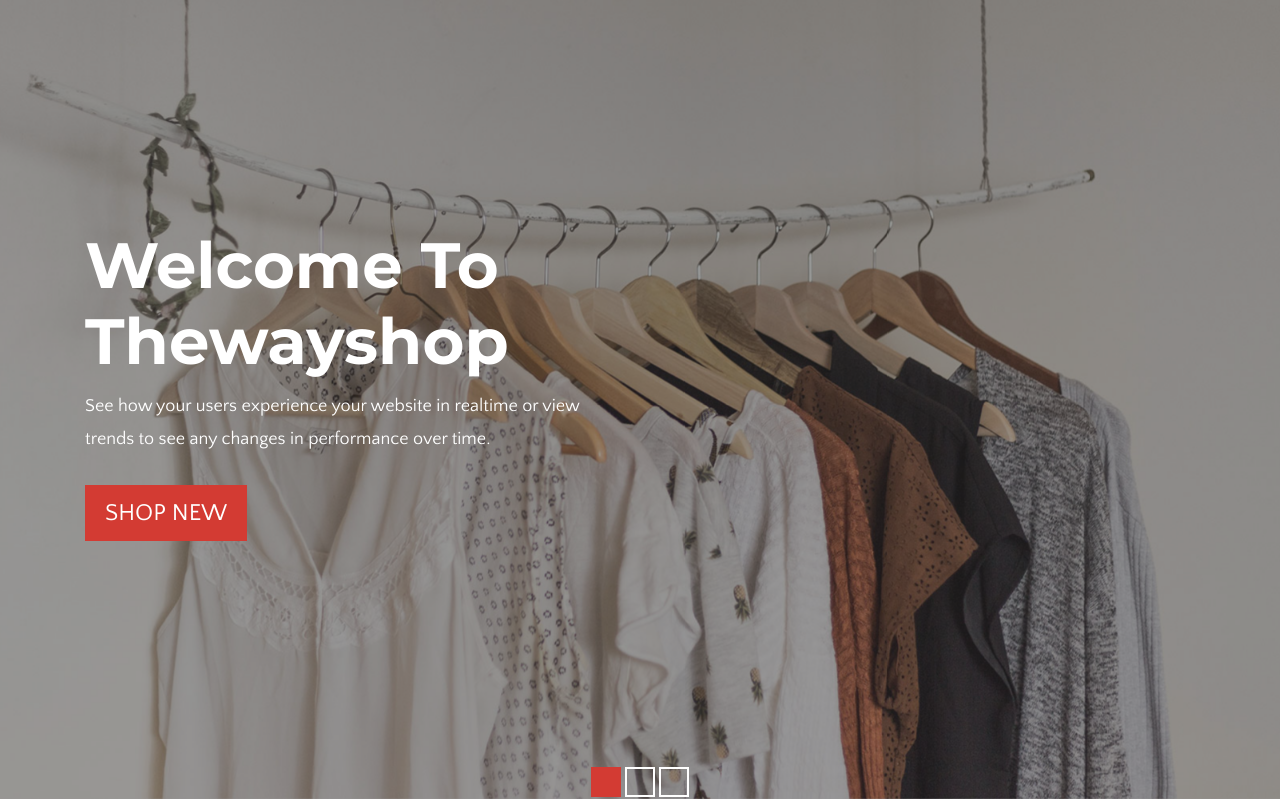
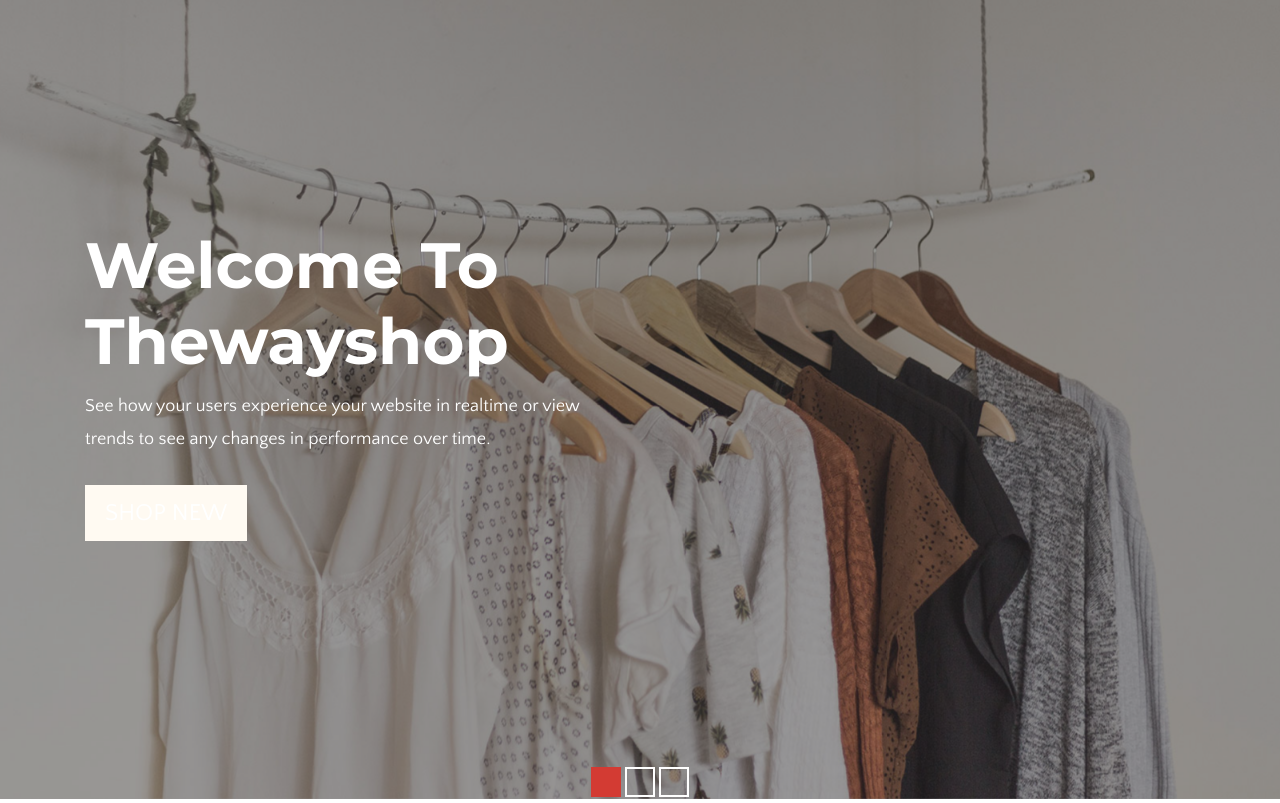
Before and after one commit to MohamedSaleh25/Pizzy, a Django app: page / in a window 1280 px wide. Shown: the part 156-959 px from the top of the page. Run offline with Django 5.2, Linux system fonts and the light colour scheme; data that the repository does not hold is empty; some libraries are stand-ins or nearby versions.

Commit message:
update css styles

```diff
--- a/project/static/css/style.css
+++ b/project/static/css/style.css
@@ -588,8 +588,8 @@
      transform: perspective(1px) translateZ(0);
      box-shadow: 0 0 1px rgba(0, 0, 0, 0);
      position: relative;
-     background: #d33b33;
-     color: white;
+     background:#fffaf2;
+     color: #934a34;
      -webkit-transition-property: color;
      transition-property: color;
      -webkit-transition-duration: 0.3s;
```
